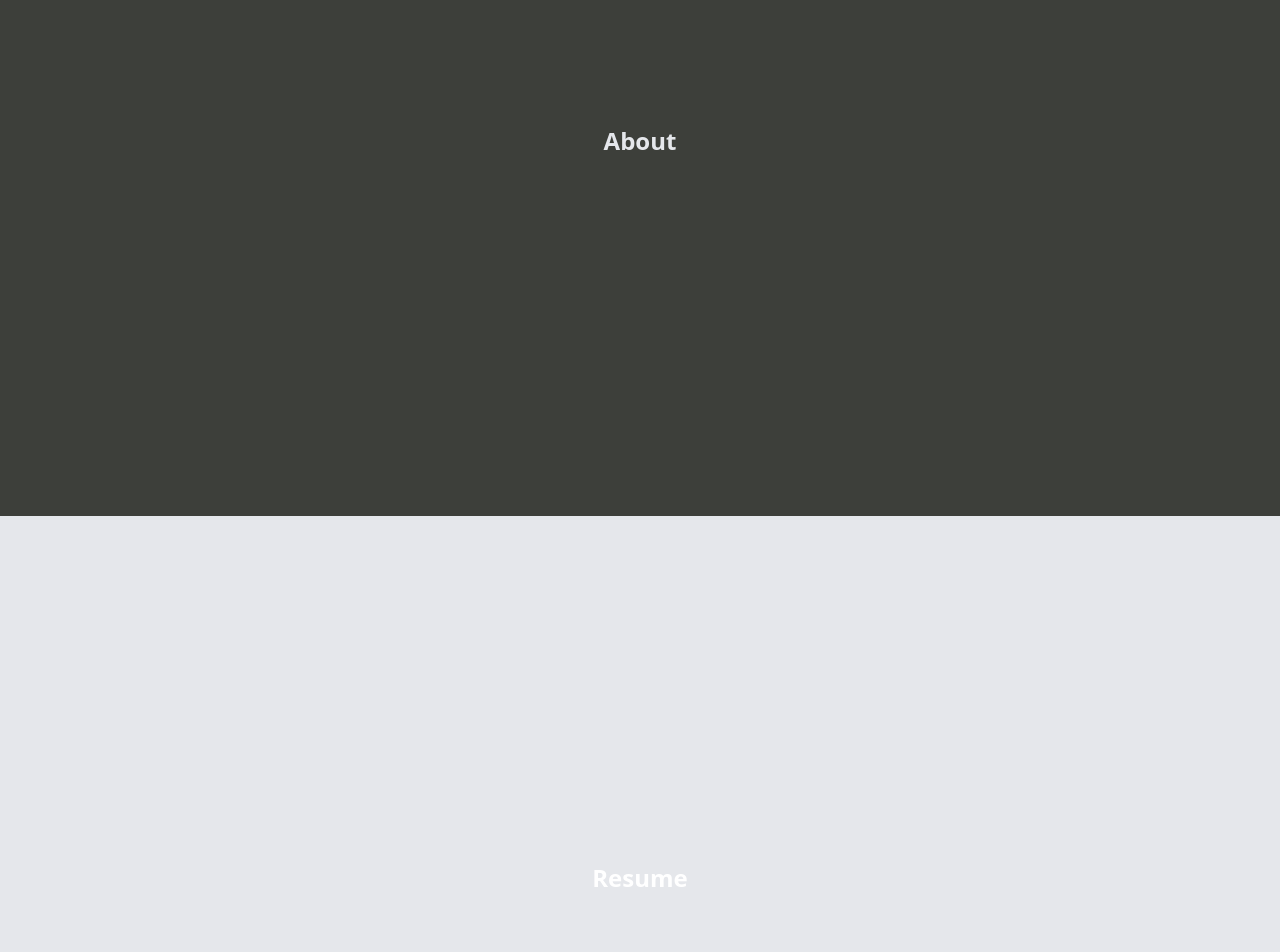
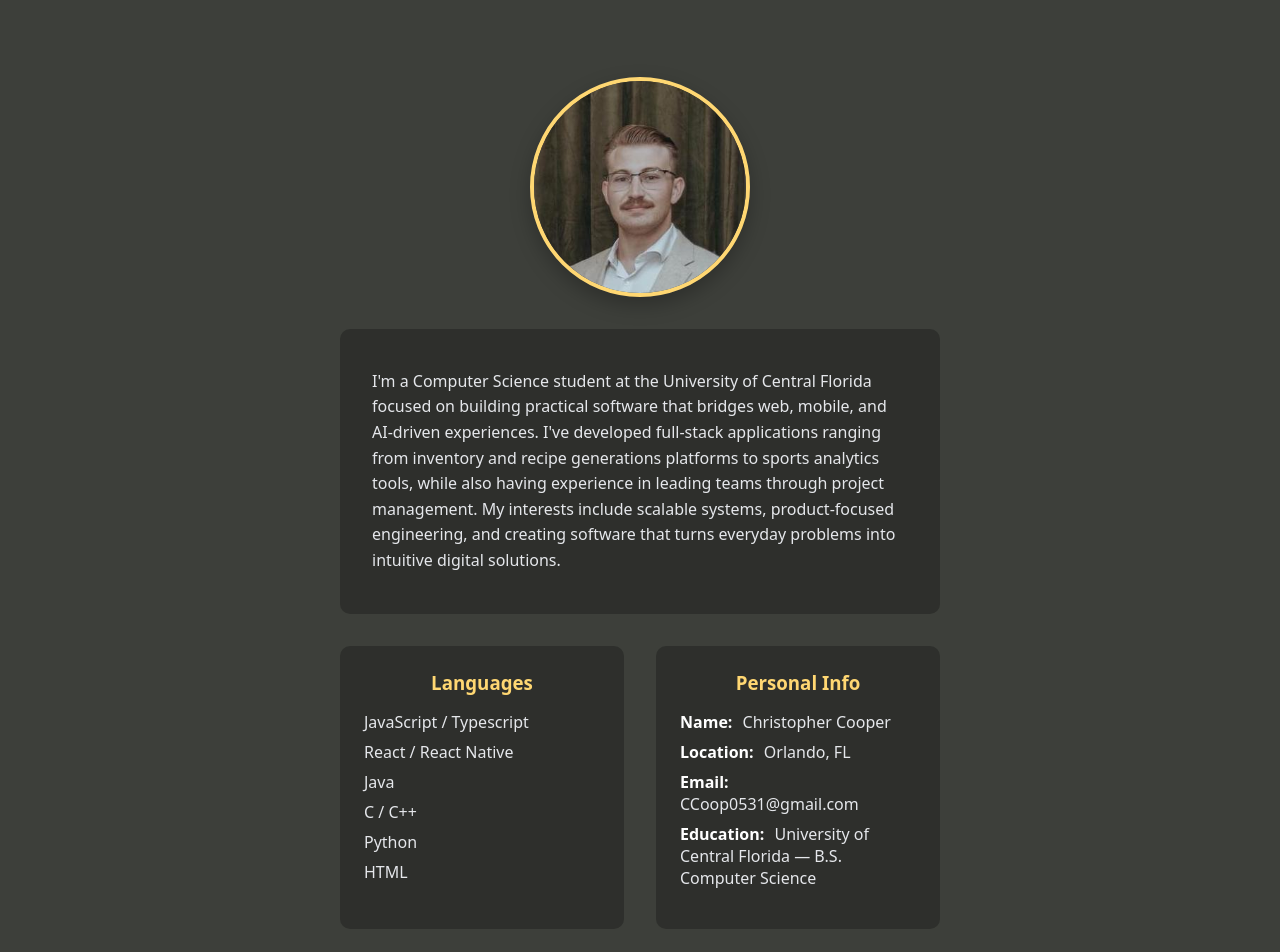
Before and after one commit to Chris-B-Cooper/Resume-Website, a React (Vite) app in the folder client/: page / in a window 1280 px wide. Shown: the part 1020-1972 px from the top of the page. Built offline with nearby package versions, Linux system fonts and the light colour scheme.

Commit message:
About me section almost finished

```diff
--- a/client/src/LandingPage.css
+++ b/client/src/LandingPage.css
@@ -158,6 +158,85 @@
   padding: 3rem 1.5rem 4rem;
 }
 
+.about-title {
+  text-align: center;
+  font-size: 3rem;
+  font-weight: 700;
+
+  margin-bottom: 5rem;
+
+  color: #ffffff;
+}
+
+.about-avatar {
+  width: 220px;
+  height: 220px;
+  border-radius: 50%;
+  object-fit: cover;
+
+  margin: 0 auto 1rem auto;
+  display: block;
+
+  border: 4px solid #ffd772;
+  box-shadow: 0 8px 20px rgba(0,0,0,0.25);
+
+  margin-bottom: 2rem;
+}
+
+.about-description {
+  max-width: 600px;
+  margin: 0 auto;
+
+  padding: 1.5rem 2rem;
+
+  background: rgba(0,0,0,0.25);
+  border-radius: 10px;
+
+  line-height: 1.6;
+  font-size: 1rem;
+}
+
+.about-columns {
+  display: flex;
+  gap: 2rem;
+  margin-top: 2rem;
+  justify-content: center;
+}
+
+.about-box {
+  flex: 1;
+  max-width: 350px;
+
+  background: rgba(0,0,0,0.25);
+  padding: 1.5rem;
+  border-radius: 10px;
+
+  text-align: left;
+}
+
+.about-box h3 {
+  color: #ffd772;
+  text-align: center;
+  margin-top: 0;
+  margin-bottom: 0.75rem;
+}
+
+.about-box ul {
+  list-style: none;
+  padding: 0;
+}
+
+.about-box li {
+  margin-bottom: 0.5rem;
+}
+
+.info-label {
+  font-weight: 700;
+  color: #ffffff;
+  margin-right: 6px;
+}
+
+
 .resume-section {
   position: relative;
   width: 100%;
@@ -226,3 +305,11 @@
 .contact-section__inner h2 {
   margin-bottom: 1rem;
 }
+
+
+@media (max-width: 768px) {
+  .about-columns {
+    flex-direction: column;
+    align-items: center;
+  }
+}
--- a/client/src/LandingPage.jsx
+++ b/client/src/LandingPage.jsx
@@ -1,5 +1,6 @@
 import './LandingPage.css';
 import homeBG from './assets/HomeBackground.jpg';
+import resumePFP from './assets/ResumePFP.jpg';
 import { useState, useEffect } from 'react';
 
 function LandingPage() {
@@ -98,7 +99,62 @@ function LandingPage() {
   className="section about-section"
 >
   <div className="about-section__inner">
-          <h2>About</h2>
+
+    {/* Section Title */}
+    <h2 className="about-title">ABOUT MYSELF</h2>
+
+    {/* Avatar */}
+    <img
+      src={resumePFP}
+      alt="Christopher Cooper portrait"
+      className="about-avatar"
+    />
+
+    {/* Description text box */}
+    <div className="about-description">
+      <p>
+        I'm a Computer Science student at the University of Central Florida focused on building practical software that bridges web, mobile,
+        and AI-driven experiences. I've developed full-stack applications ranging from inventory
+        and recipe generations platforms to sports analytics tools, while also having experience in leading teams through project management.
+        My interests include scalable systems, product-focused engineering, and creating software that turns everyday problems into intuitive digital solutions.
+      </p>
+    </div>
+
+    {/* Two-column section */}
+    <div className="about-columns">
+
+      {/* Skills Box */}
+      <div className="about-box">
+        <h3>Languages</h3>
+        <ul>
+          <li>JavaScript / Typescript</li>
+          <li>React / React Native</li>
+          <li>Java</li>
+          <li>C / C++</li>
+          <li>Python</li>
+          <li>HTML</li>
+        </ul>
+      </div>
+
+      {/* Personal Info Box */}
+      <div className="about-box">
+        <h3>Personal Info</h3>
+        <ul>
+          <li>
+            <span className="info-label">Name:</span> Christopher Cooper
+          </li>
+          <li>
+            <span className="info-label">Location:</span> Orlando, FL
+          </li>
+          <li>
+            <span className="info-label">Email:</span> CCoop0531@gmail.com
+          </li>
+          <li>
+            <span className="info-label">Education:</span> University of Central Florida — B.S. Computer Science
+          </li>
+        </ul>
+        </div>
+    </div>
   </div>
 </section>
 
```
Lines whose indentation alone changed are shown as unchanged.
